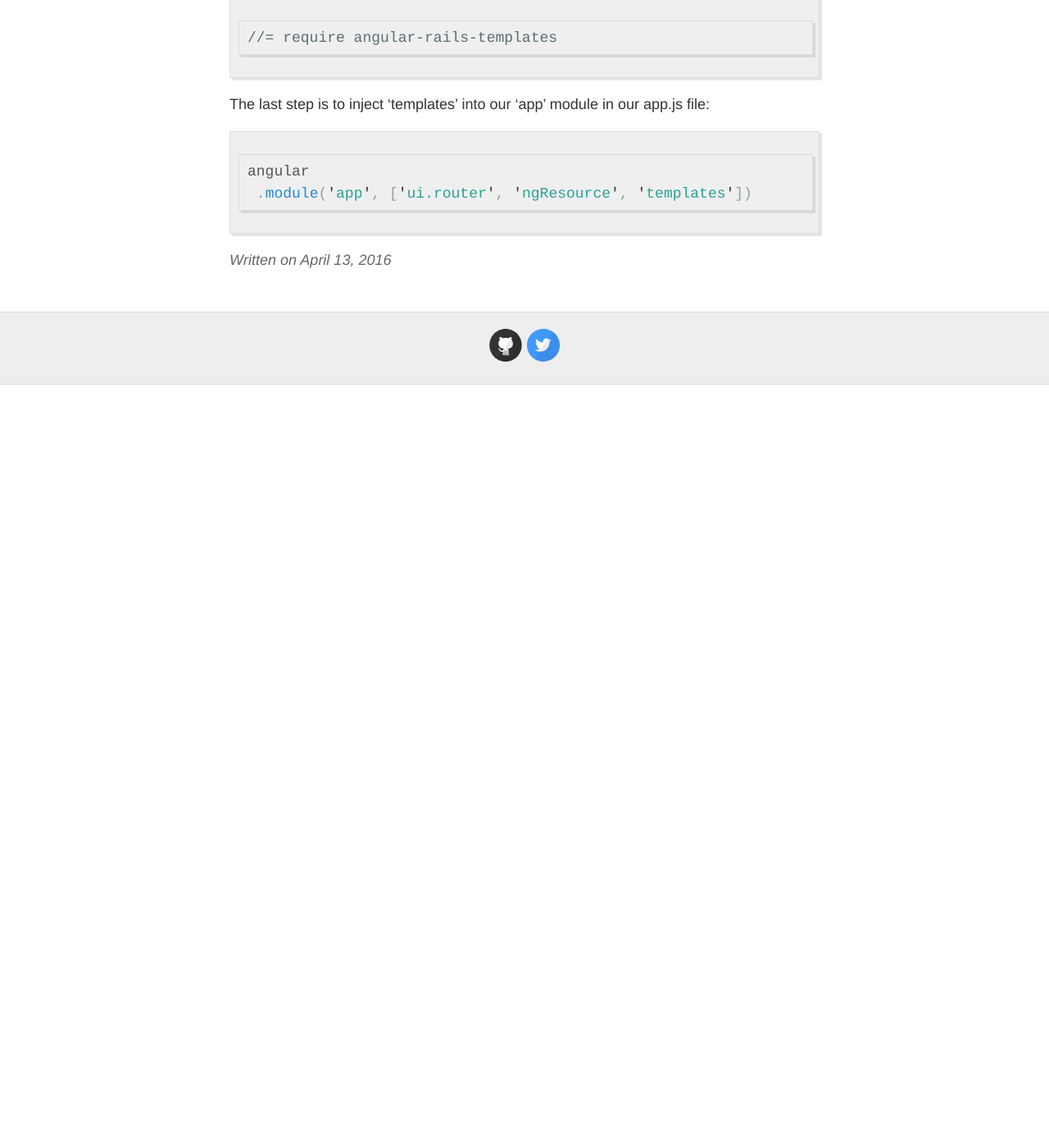
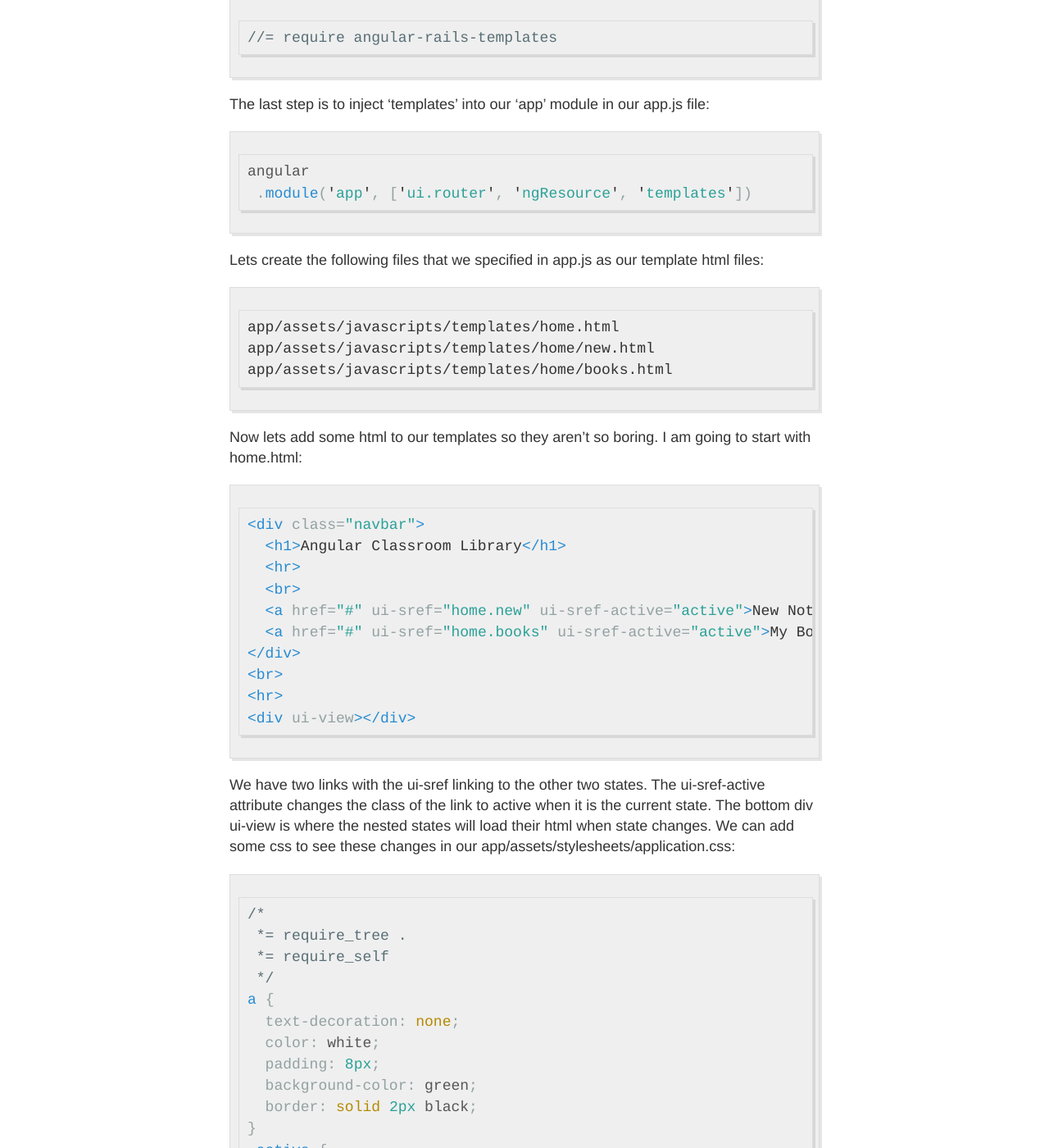
Before and after one commit to tuckerbohman5/tuckerbohman5.github.io, a Jekyll site: the page built from _posts/2016-4-13-Building-My-First-Angular-SPA-Part-3.md, in a window 1280 px wide and 1400 px high, scrolled down 1708 px. Shown: the whole window at 82% size. Built offline with Jekyll 4.4.1, drawn with Linux system fonts in a browser that asks for light colours; before the commit the page ends 2177 px from its top, so only the background shows below that; some of the changed text lies outside the part shown.

Commit message:
created template views

````diff
--- a/_posts/2016-4-13-Building-My-First-Angular-SPA-Part-3.md
+++ b/_posts/2016-4-13-Building-My-First-Angular-SPA-Part-3.md
@@ -55,3 +55,72 @@ The last step is to inject 'templates' into our 'app' module in our app.js file:
 angular
  .module('app', ['ui.router', 'ngResource', 'templates'])
 ```
+
+Lets create the following files that we specified in app.js as our template html files:
+
+```
+app/assets/javascripts/templates/home.html
+app/assets/javascripts/templates/home/new.html
+app/assets/javascripts/templates/home/books.html
+```
+
+Now lets add some html to our templates so they aren't so boring. I am going to start with home.html:
+
+```html
+<div class="navbar">
+  <h1>Angular Classroom Library</h1>
+  <hr>
+  <br>
+  <a href="#" ui-sref="home.new" ui-sref-active="active">New Note</a>
+  <a href="#" ui-sref="home.books" ui-sref-active="active">My Books</a>
+</div>
+<br>
+<hr>
+<div ui-view></div>
+```
+
+We have two links with the ui-sref linking to the other two states. The ui-sref-active attribute changes the class of the link to active when it is the current state. The bottom div ui-view is where the nested states will load their html when state changes. We can add some css to see these changes in our app/assets/stylesheets/application.css:
+
+```css
+/*
+ *= require_tree .
+ *= require_self
+ */
+a {
+  text-decoration: none;
+  color: white;
+  padding: 8px;
+  background-color: green;
+  border: solid 2px black;
+}
+.active {
+  background-color: blue;
+}
+```
+
+This will make the background color blue when the links state is active and green when it is not. Now we can move on to updating our other two templates. Remember that we are making everything very simple right now and then we will make everything more complex, but for now we just want to get angular and rails working. In our app/assets/javascripts/templates/home/new.html lets add the following:
+
+```html
+<h1>New book</h1>
+<form>
+ <label for="title">Title</label>
+ <input name="title">
+ <label for="author">Author</label>
+ <input name="author">
+ <input type="submit" value="Add Book">
+</form>
+```
+
+In our app/assets/javascripts/templates/home/books.html lets add a simple view for our books.
+
+```html
+<h1>Notes</h1>
+<ul>
+  <li ng-repeat="book in ctrl.books">
+    <h3>{{ book.title }}</h3>
+    <p>
+      {{ book.author }}
+    </p>
+  </li>
+</ul>
+```
````
